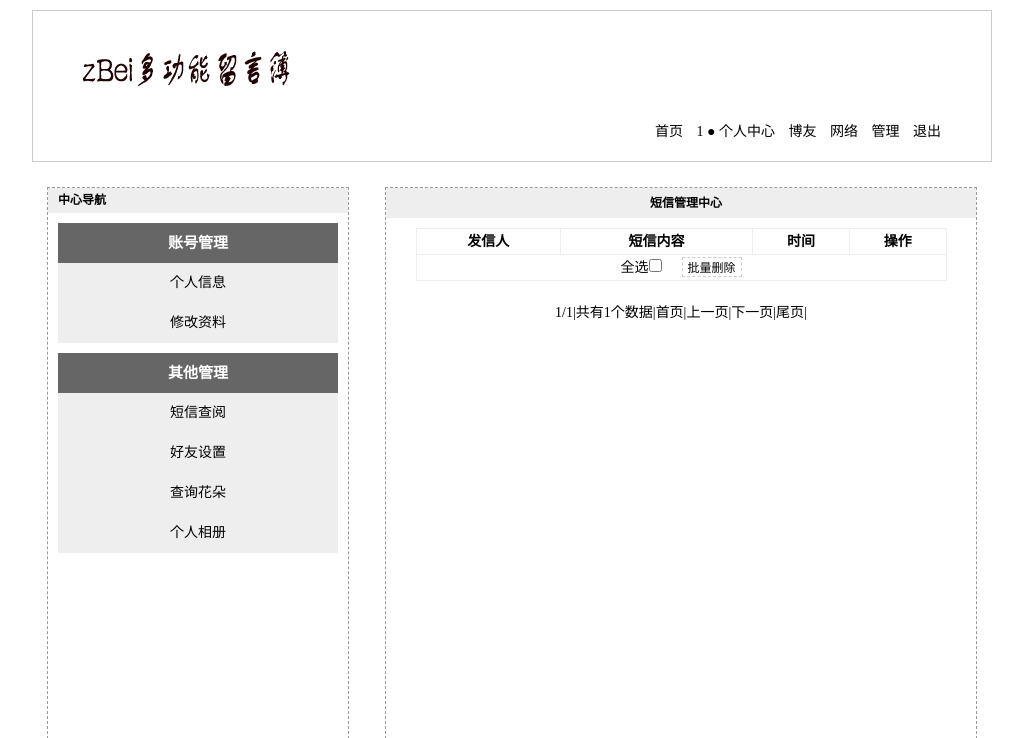
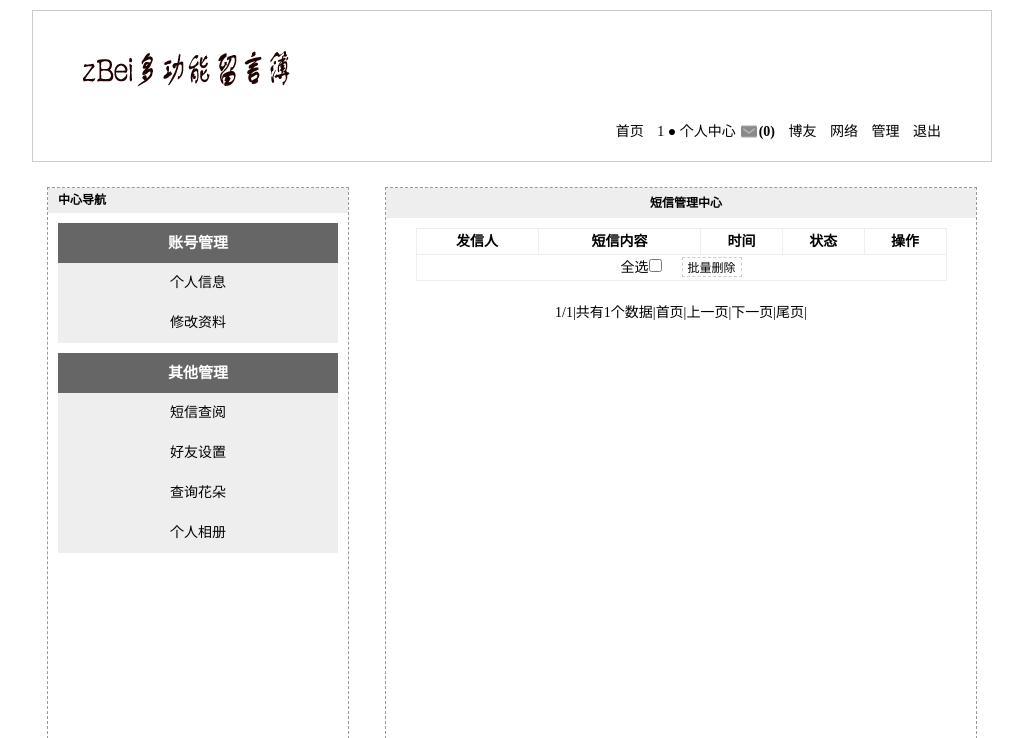
Before and after one commit to xxBei/Guestbook, a PHP site: page /member_message.php in a window 1280 px wide. Shown: the top 738 px of the page, without its empty margins (128-1151 px from the left). Run offline with PHP 8.4, Linux system fonts and the light colour scheme; the visitor is signed in with stand-in values (Sample User, id 1); tables that the repository leaves empty or names only in its code hold one stand-in row (values such as "Sample post").

Commit message:
新增短信提醒，可以在不同的页面中显示出有几条消息未读

```diff
--- a/includes/common.inc.php
+++ b/includes/common.inc.php
@@ -26,12 +26,26 @@ require  ROOT_PATH.'includes/mysql.func.php';
 //定义一个常量，常量为开始时间
 define('START_TIME', _runtime());
 
-
 //数据库连接
 _mysql_connect();
 _mysql_select_dbname();
 _mysql_charset();
 
-
+@$_message = _mysql_fetch_array("SELECT
+                                              COUNT(*)
+                                          AS
+                                              count
+                                        FROM
+                                              gb_message
+                                       WHERE
+                                              gb_touser='{$_COOKIE['username']}'
+                                         AND
+                                              gb_state = 0
+                                ");
+if(empty($_message['count'])){
+    $GLOBALS['message_count'] = '<strong class="read"><a href="member_message.php">(0)</a></strong>';
+}else{
+    $GLOBALS['message_count'] = '<strong class="noread"><a href="member_message.php"> ('.$_message['count'].')</a></strong>';
+}
 
 ?>
--- a/includes/header.inc.php
+++ b/includes/header.inc.php
@@ -19,7 +19,7 @@ if(!defined('ROOT')){
 		<li><a href="index.php">首页</a></li>
         <?php
             if(isset($_COOKIE['username'])){
-                echo '<li><a href="member.php">'.$_COOKIE['username'].' ● 个人中心</a></li>';
+                echo '<li><a href="member.php">'.$_COOKIE['username'].' ● 个人中心'.$GLOBALS['message_count'].'</a></li>';
                 echo "\n";
             }else{
                 echo '<li><a href="register.php">注册</a></li>';
--- a/js/member_message_details.js
+++ b/js/member_message_details.js
@@ -7,7 +7,7 @@ window.onload = function () {
   var back = document.getElementById('back');
   var del = document.getElementById('delete');
   back.onclick = function () {
-      history.back();
+      location.href = 'member_message.php';
   };
     del.onclick = function () {
       if(confirm('是否删除该条短信？')){
--- a/member_message.php
+++ b/member_message.php
@@ -62,6 +62,7 @@ _page_main("SELECT gb_id FROM gb_message",15);
 $_result = _mysql_query("SELECT gb_id,
                                       gb_fromuser,
                                       gb_content,
+                                      gb_state,
                                       gb_date
                                 FROM
                                       gb_message
@@ -89,7 +90,7 @@ $_result = _mysql_query("SELECT gb_id,
         <h2>短信管理中心</h2>
         <form action="?action=delete" method="post">
             <table cellspacing="1">
-                <tr><th>发信人</th><th>短信内容</th><th>时间</th><th>操作</th></tr>
+                <tr><th>发信人</th><th>短信内容</th><th>时间</th><th>状态</th><th>操作</th></tr>
                 <?php while (!!$_rows = _mysql_fetch_array_list($_result)){
                     $_html = array();
                     $_html['id'] = $_rows['gb_id'];
@@ -97,13 +98,20 @@ $_result = _mysql_query("SELECT gb_id,
                     $_html['content'] = $_rows['gb_content'];
                     $_html['date'] = $_rows['gb_date'];
                     $_html = _htmlspecialchars($_html);
+                    $_html['state'] = $_rows['gb_state'];
+                    if($_html['state'] == 0){
+                        $_html['state'] = '<img src="images/noread.png"/>';
+                    }else{
+                        $_html['state'] = '<img src="images/read.png"/>';
+                    }
                 ?>
-                <tr><td><?php echo $_html['fromuser']?></td><td><a href="member_message_details.php?id=<?php echo $_html['id']?>"><?php echo _title($_html['content'])?></a></td><td><?php echo $_html['date']?></td><td><input name="ids[]" value="<?php echo $_html['id']?>" type="checkbox"/></td></tr>
+                <tr><td><?php echo $_html['fromuser']?></td><td><a title="<?php echo $_html['content']?>" href="member_message_details.php?id=<?php echo $_html['id']?>"><?php echo _title($_html['content'])?></a></td><td><?php echo $_html['date']?></td><td>
+                        <a href="member_message_details.php?id=<?php echo $_html['id']?>"><?php echo $_html['state']?></a></td><td><input name="ids[]" value="<?php echo $_html['id']?>" type="checkbox"/></td></tr>
                 <?php
                     }
                     _mysql_free_result($_result);
                 ?>
-                <tr><td colspan="4"><label for="all">全选<input type="checkbox" name="chkall" id="all"></label><input type="submit" id="delete" value="批量删除" name="delete"></td></tr>
+                <tr><td colspan="5"><label for="all">全选<input type="checkbox" name="chkall" id="all"></label><input type="submit" id="delete" value="批量删除" name="delete"></td></tr>
             </table>
         </form>
         <?php
--- a/styles/1/basic.css
+++ b/styles/1/basic.css
@@ -47,6 +47,16 @@ h2{
 	display:inline;
 	text-align: right;
 	margin: 0 0 0 10px;
+}
+#header ul li a strong.noread{
+	background: url("../../images/noread.png") no-repeat left center;
+	padding: 0 0 0 18px;
+	margin-left: 5px;
+}
+#header ul li a strong.read{
+	background: url("../../images/read.png") no-repeat left center;
+	padding: 0 0 0 18px;
+	margin-left: 5px;
 }
 #header ul li a{
 	text-decoration: none;
```
Also changed, not shown: member_message_details.php (+16 -0 lines), images/new_msg.png (added), images/noread.png (added), images/read.png (added).
